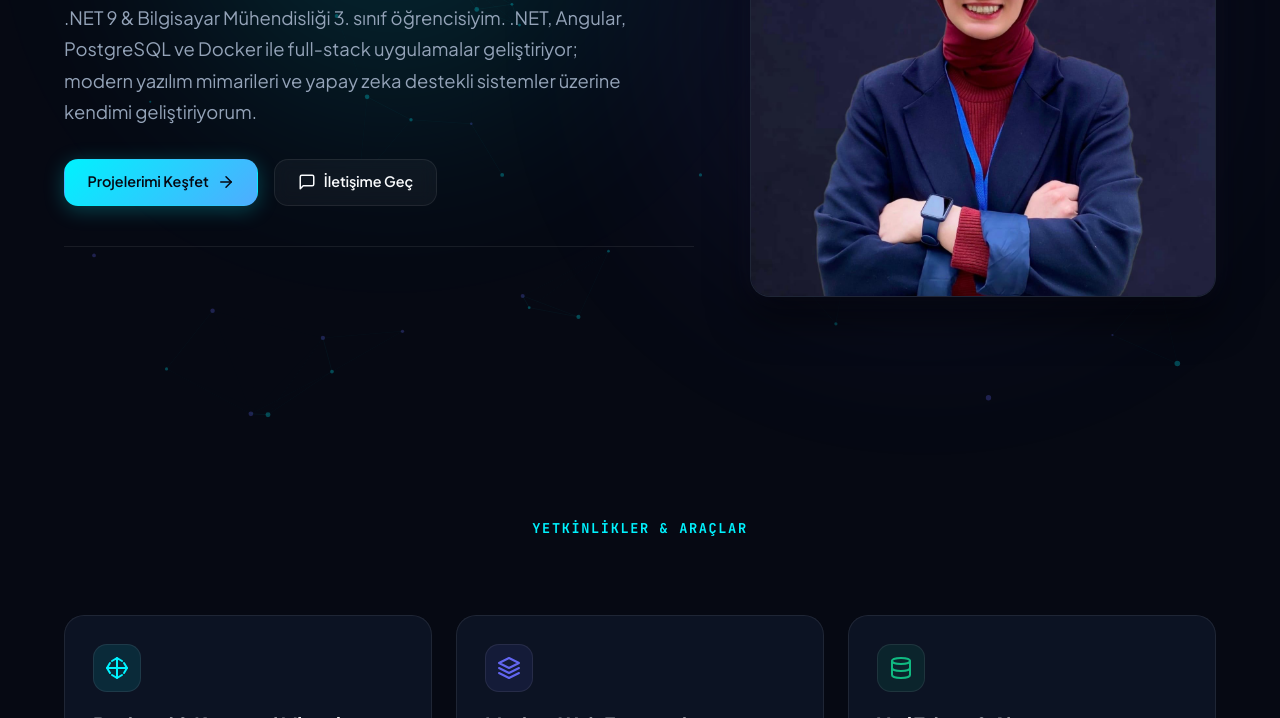
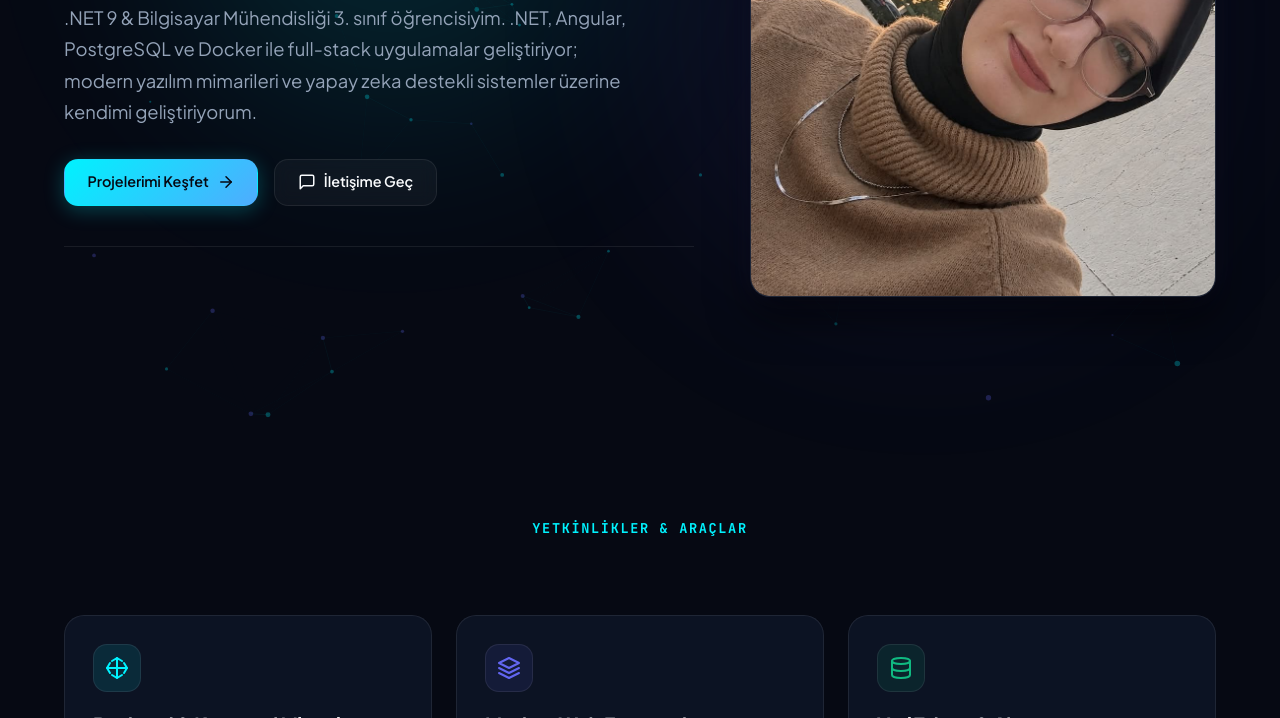
Before and after one commit to zehratuncer/Portfolyo-Site, a plain HTML site: page index.html in a window 1280 px wide. Shown: the part 382-1100 px from the top of the page. Drawn offline with Linux system fonts and the light colour scheme; no server answers; a web font is replaced by a local one.

Commit message:
profil fotoğrafı guncellendi

```diff
--- a/index.html
+++ b/index.html
@@ -124,7 +124,7 @@
               <span>⚡</span>
             </div>
             <div class="terminal-body" style="padding: 0; line-height: 0;">
-              <img src="assets/images/profil_fotografi.jpeg" alt="Zehra Tuncer Profil Fotoğrafı"
+              <img src="assets/images/profil_foto2.jpeg" alt="Zehra Tuncer Profil Fotoğrafı"
                 style="width: 100%; display: block; object-fit: cover; aspect-ratio: 1/1;">
             </div>
           </div>
```
Also changed, not shown: assets/images/profil_foto2.jpeg (added).
